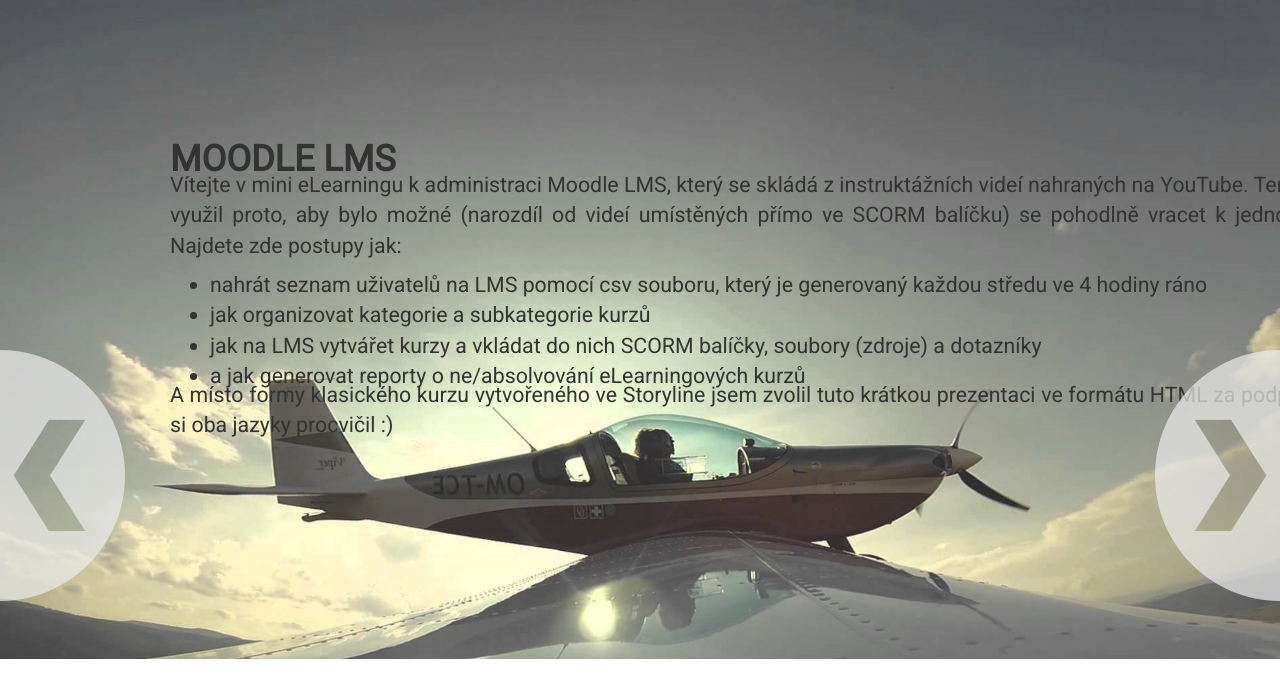
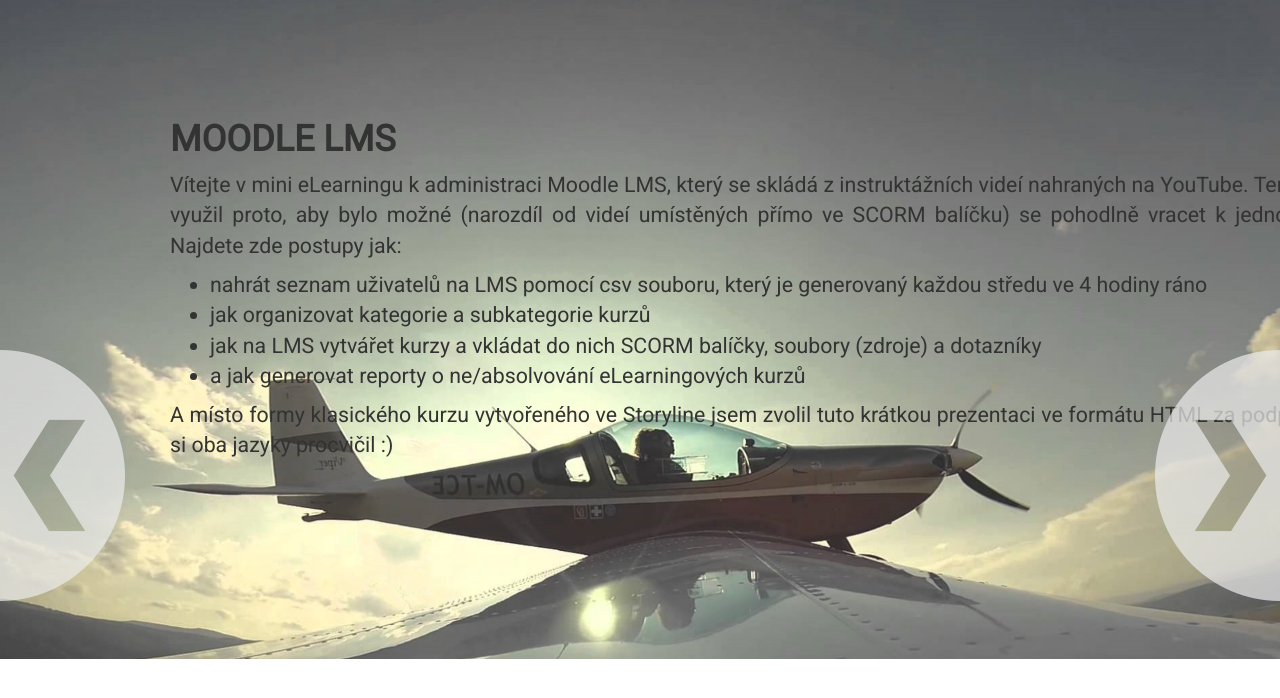
Before and after one commit to VavaXX2/Aircraft_theme_slides, a plain HTML site: page index.html in a window 1280 px wide. Shown: the top 698 px of the page. Drawn offline with nearby package versions, Linux system fonts and the light colour scheme; a script that the page names is missing.

Commit message:
Update styles.css

```diff
--- a/css/styles.css
+++ b/css/styles.css
@@ -15,7 +15,7 @@
 
 h1 {
 	position: absolute;
-	top: 120px;
+	top: 100px;
 	left: 170px;
 	font-weight: bold;
 }
@@ -40,7 +40,7 @@ ul {
 
 #odstavec2 {
 	position: absolute;
-	top: 380px;
+	top: 400px;
 	left: 170px;
 	width: 1260px;
 	text-align: justify;
```
